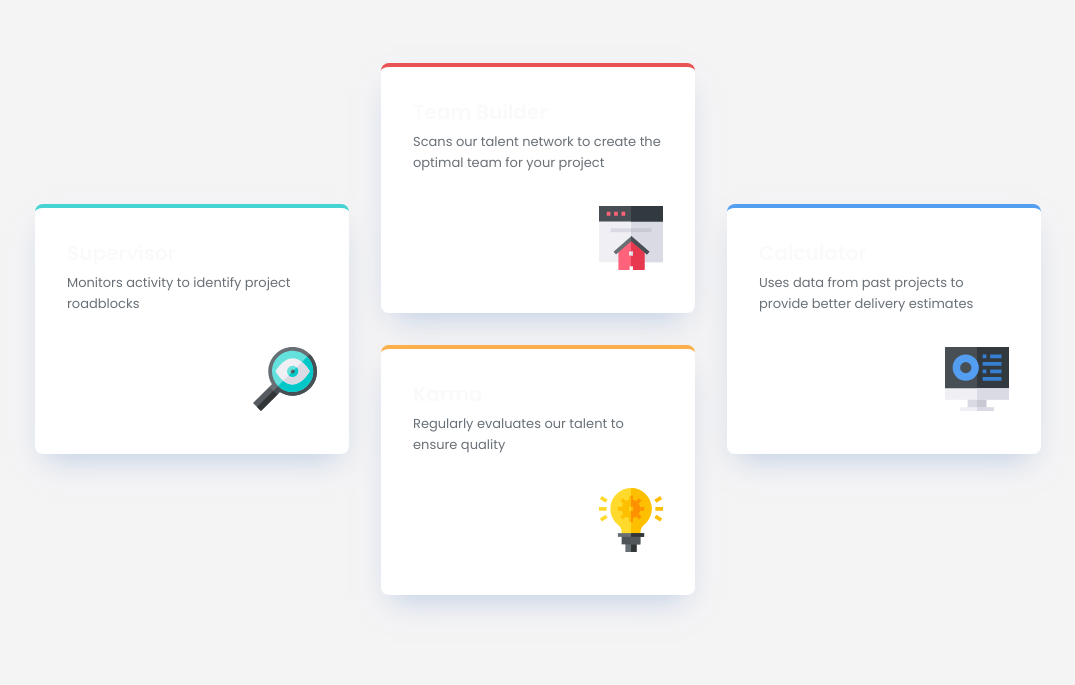
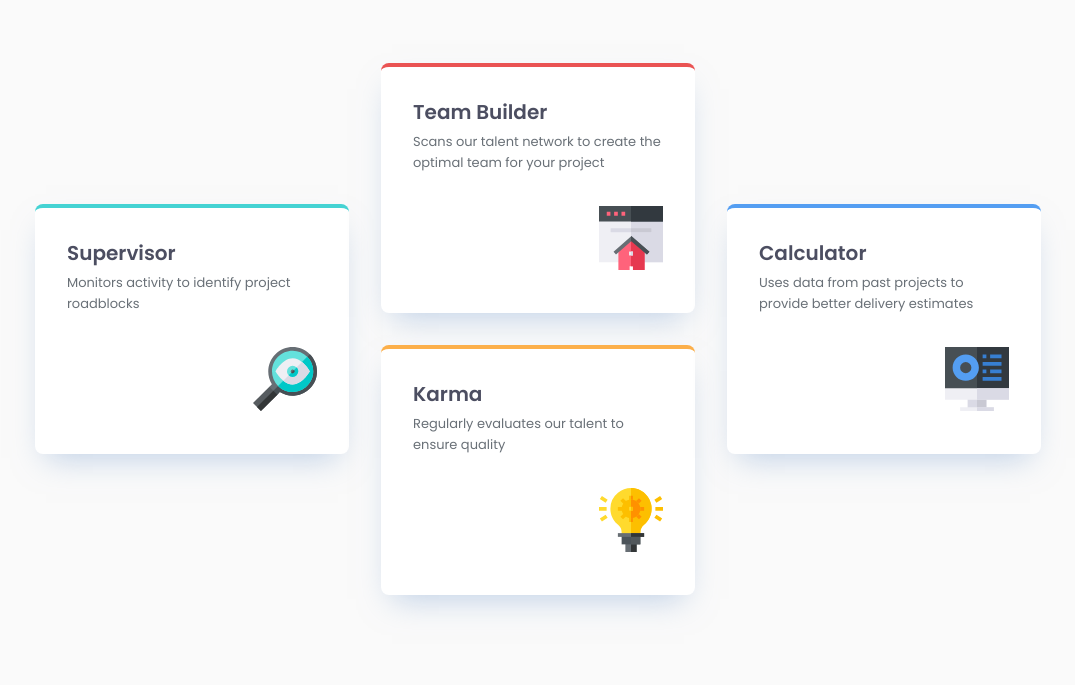
Before and after one commit to MarionCts/Four-Card-Feature-Section, a plain HTML site: page index.html in a window 1280 px wide. Shown: the part 240-925 px from the top of the page, without its empty margins (102-1177 px from the left). Drawn offline with Linux system fonts and the light colour scheme.

Commit message:
Update style

```diff
--- a/assets/styles/style.css
+++ b/assets/styles/style.css
@@ -15,8 +15,8 @@ html{
 :root{
     /*Colors*/
     --White: hsl(0 0 100);
-    --BG: hsl(300 5 96);
-    --Gray-500: hsl(0 0 98);
+    --BG: hsl(0 0 98);
+    --Gray-500: hsl(234 12 34);
     --Gray-400: hsl(212 6 44);
     --Red: hsl(0 78 62);
     --Cyan: hsl(180 62 55);
```
